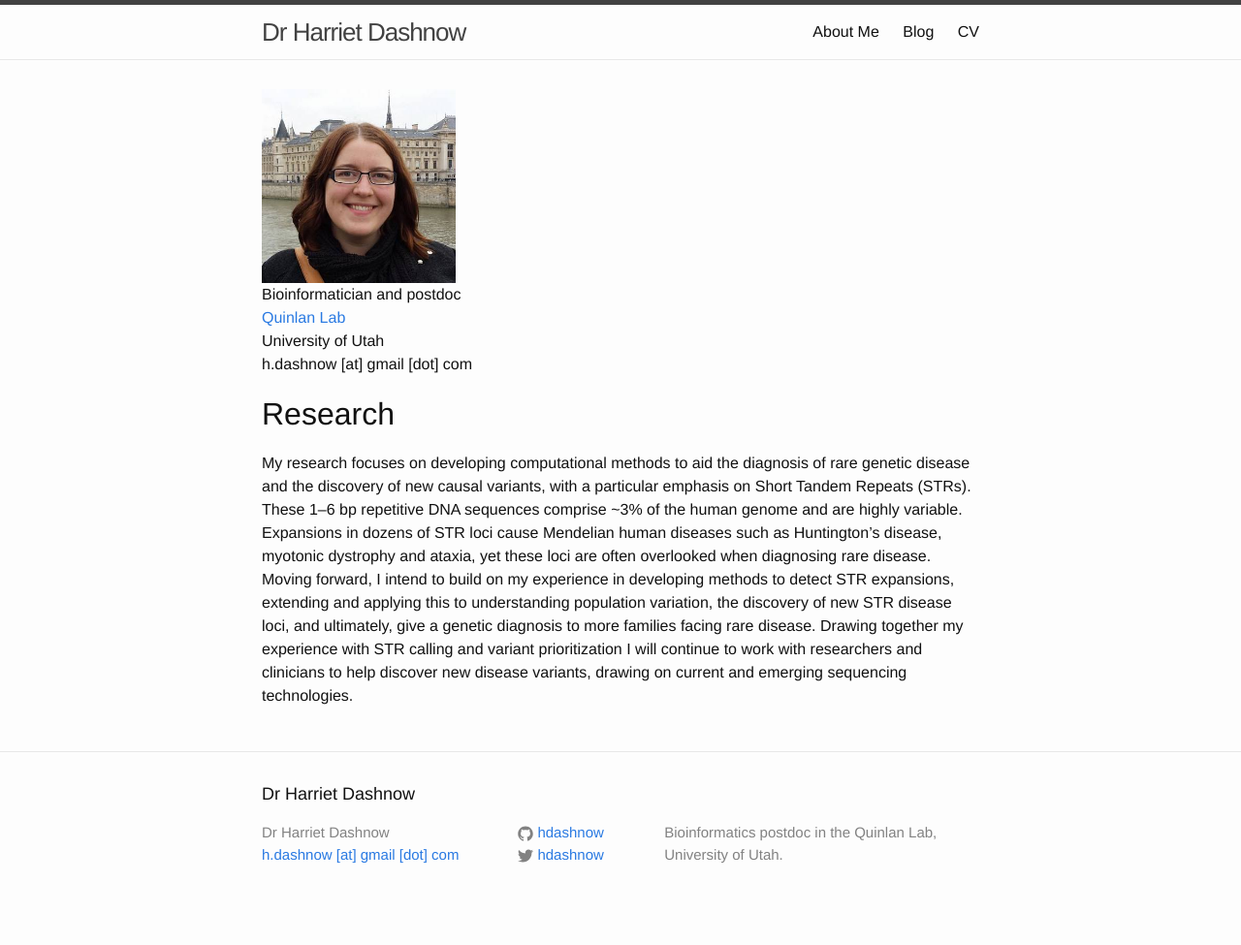
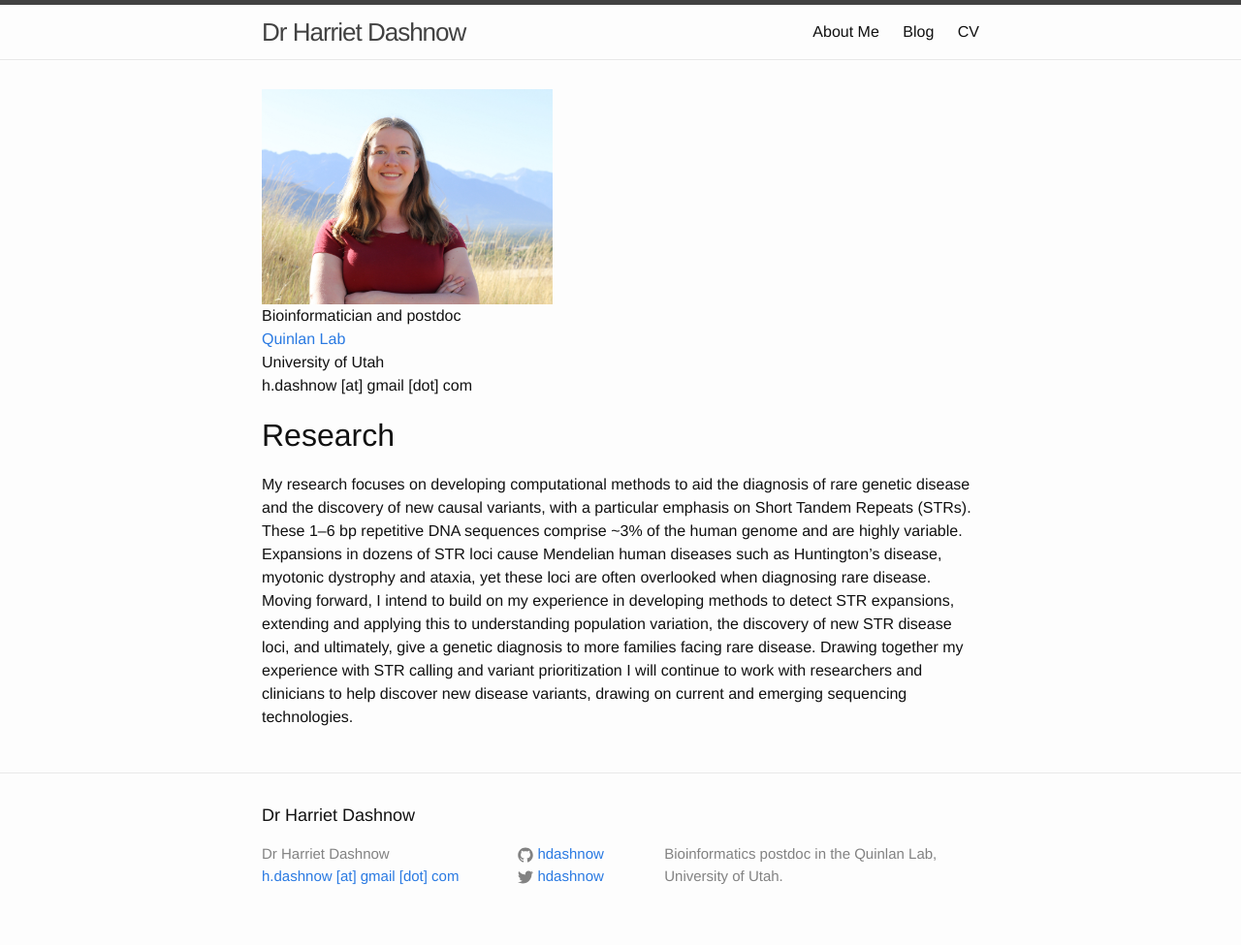
Before and after one commit to hdashnow/hdashnow.github.io, a Jekyll site: the page built from index.html, in a window 1280 px wide. Shown: the whole page at 97% size. Built offline with Jekyll 4.4.1, drawn with Linux system fonts in a browser that asks for light colours; before the commit the page ends 953 px from its top, so only the background shows below that.

Commit message:
update image on landing page

```diff
--- a/index.html
+++ b/index.html
@@ -5,7 +5,7 @@ layout: default
 <html>
     <body>
 
-        <img src="{{ site.baseurl }}/images/Harriet_Dashnow_2016_square.jpg" alt="Harriet Dashnow" style="width:200px;">
+        <img src="{{ site.baseurl }}/images/HarrietUtah2020.jpg" alt="Harriet Dashnow" style="width:300px;">
 
     </body>
 </html>
```
Also changed, not shown: images/HarrietUtah2020.jpg (added).
